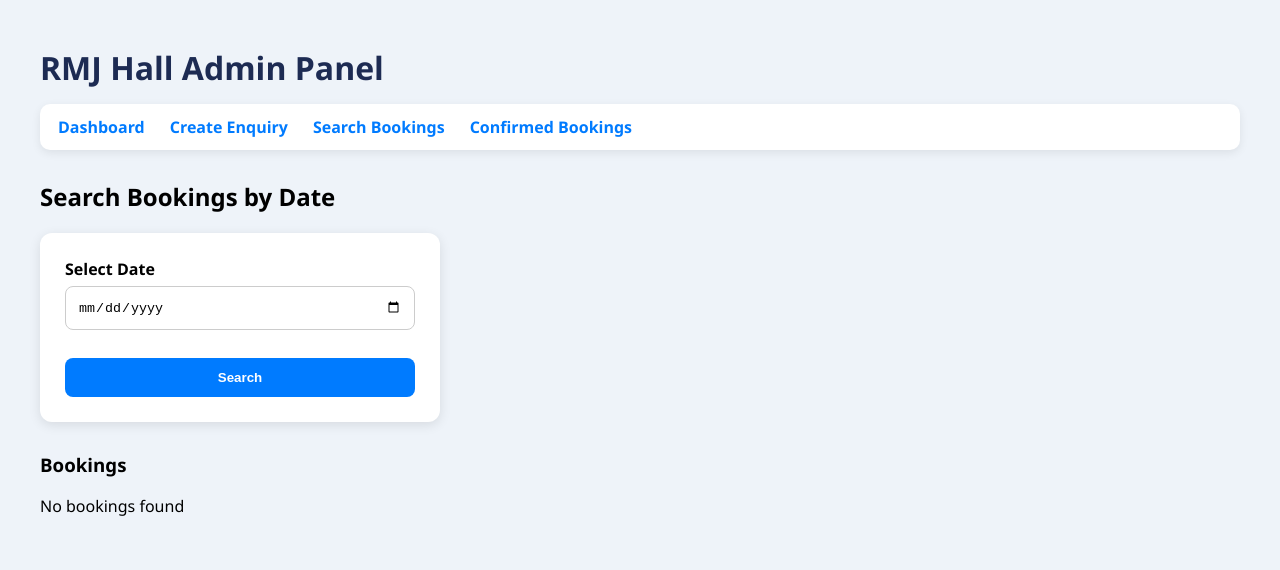
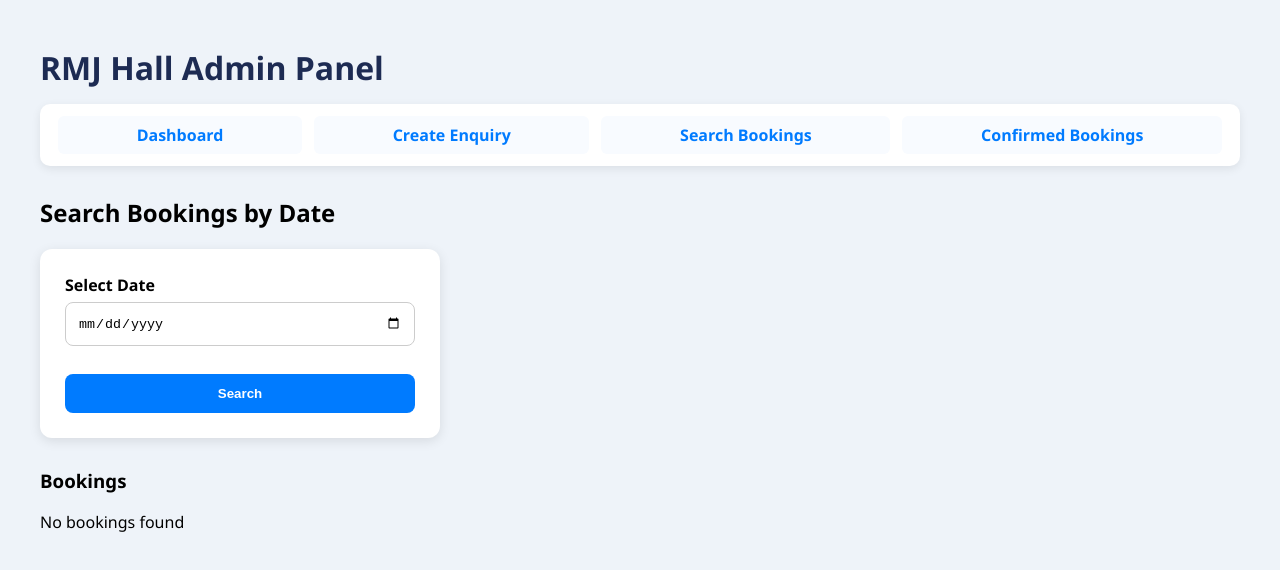
Before and after one commit to marshal-caps/rmj-hall-admin, a React (Create React App) app in the folder hall-admin-frontend/: page / in a window 1280 px wide. Shown: the top 570 px of the page. Built offline with nearby package versions, Linux system fonts and the light colour scheme.

Commit message:
fixed navbar

```diff
--- a/hall-admin-frontend/src/App.css
+++ b/hall-admin-frontend/src/App.css
@@ -8,7 +8,6 @@ html, body {
   padding: 0;
   min-height: 100%;
   width: 100%;
-  overflow-x: hidden;
   font-family: "Segoe UI", Roboto, sans-serif;
   background: #eef3f9;
 }
@@ -32,7 +31,8 @@ html, body {
 /* Navigation Bar */
 .navbar {
   display: flex;
-  gap: 25px;
+  flex-wrap: wrap;
+  gap: 12px;
   background: white;
   padding: 12px 18px;
   border-radius: 10px;
@@ -41,10 +41,21 @@ html, body {
 }
 
 .navbar a {
+  flex: 1 1 auto;
+  min-width: 100px;
+  padding: 8px 12px;
+  text-align: center;
   text-decoration: none;
   font-weight: 600;
   color: #007bff;
   transition: 0.2s;
+  background: #f8fbff;
+  border-radius: 6px;
+}
+
+.navbar a:hover {
+  color: #0052b3;
+  background: #eef4ff;
 }
 
 .navbar a:hover {
@@ -244,10 +255,11 @@ tr:hover {
 @media (max-width: 576px) {
   .navbar a {
     flex: 1 1 100%;
+    min-width: 0;
     text-align: center;
   }
 
   table {
-    min-width: 480px;
+    min-width: 320px;
   }
 }
```
